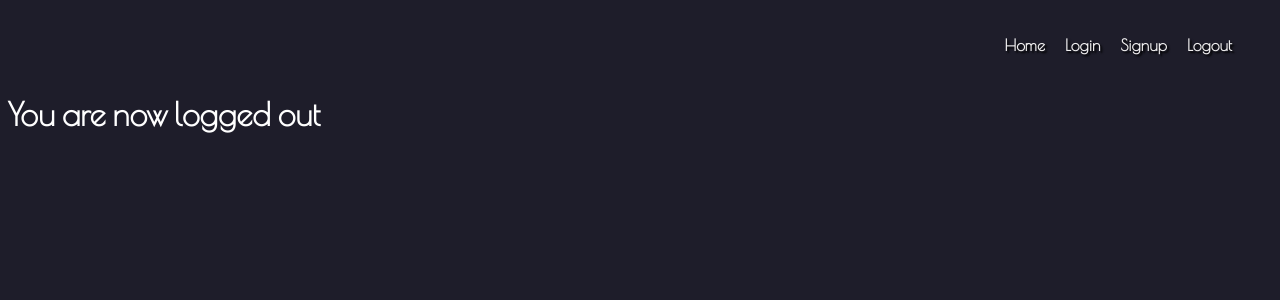
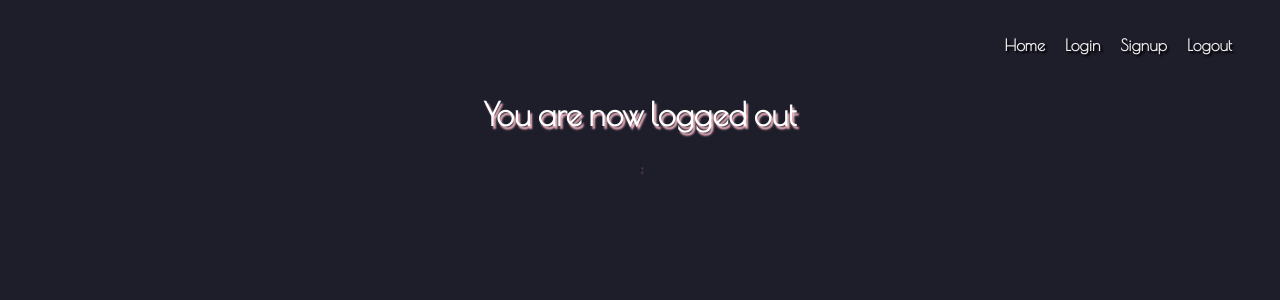
Before and after one commit to mattsuzuki/glowz, a React (Create React App) app: page /logout in a window 1280 px wide. Shown: the top 300 px of the page. Built offline with nearby package versions, Linux system fonts and the light colour scheme; no server answers.

Commit message:
style 11

```diff
--- a/src/index.js
+++ b/src/index.js
@@ -3,7 +3,7 @@ import ReactDOM from "react-dom/client";
 import App from "./components/App";
 import axios from "axios";
 
-axios.defaults.baseURL = "https://mjs-server.herokuapp.com";
+axios.defaults.baseURL = "http://mjs-server.herokuapp.com";
 axios.defaults.withCredentials = true;
 
 const root = ReactDOM.createRoot(document.getElementById("root"));
--- a/src/pages/LogoutPage.js
+++ b/src/pages/LogoutPage.js
@@ -7,5 +7,9 @@ export default function LogoutPage() {
     store.logout();
   }, []);
 
-  return <h1>You are now logged out</h1>;
+  return (
+    <div className="logout-page">
+      <h1>You are now logged out</h1>;
+    </div>
+  );
 }
--- a/src/styles/App.css
+++ b/src/styles/App.css
@@ -229,6 +229,12 @@ textarea {
   border-radius: 10px;
 }
 
+.logout-page {
+  text-align: center;
+  text-shadow: 2px 3px 2px pink;
+}
+
+/* RESPONSIVE SECTION  */
 @media (min-width: 800px) {
   input,
   select,
```
